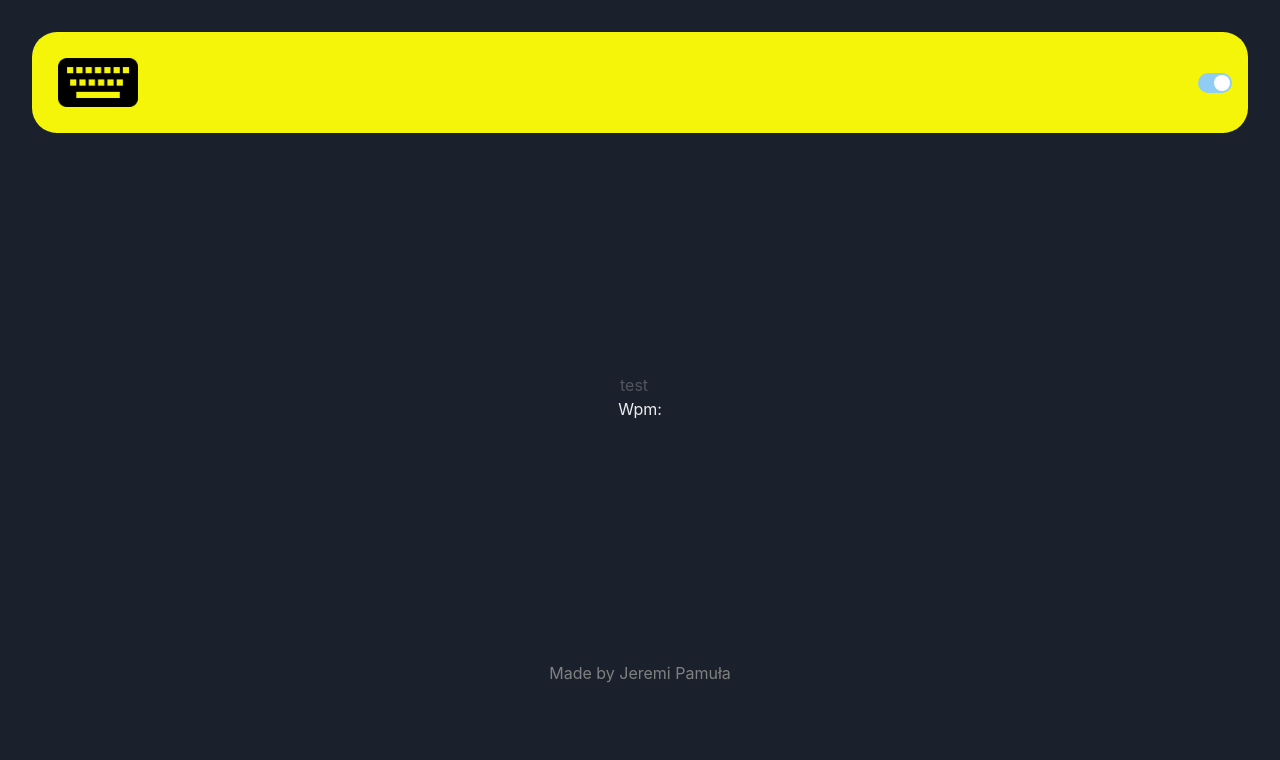
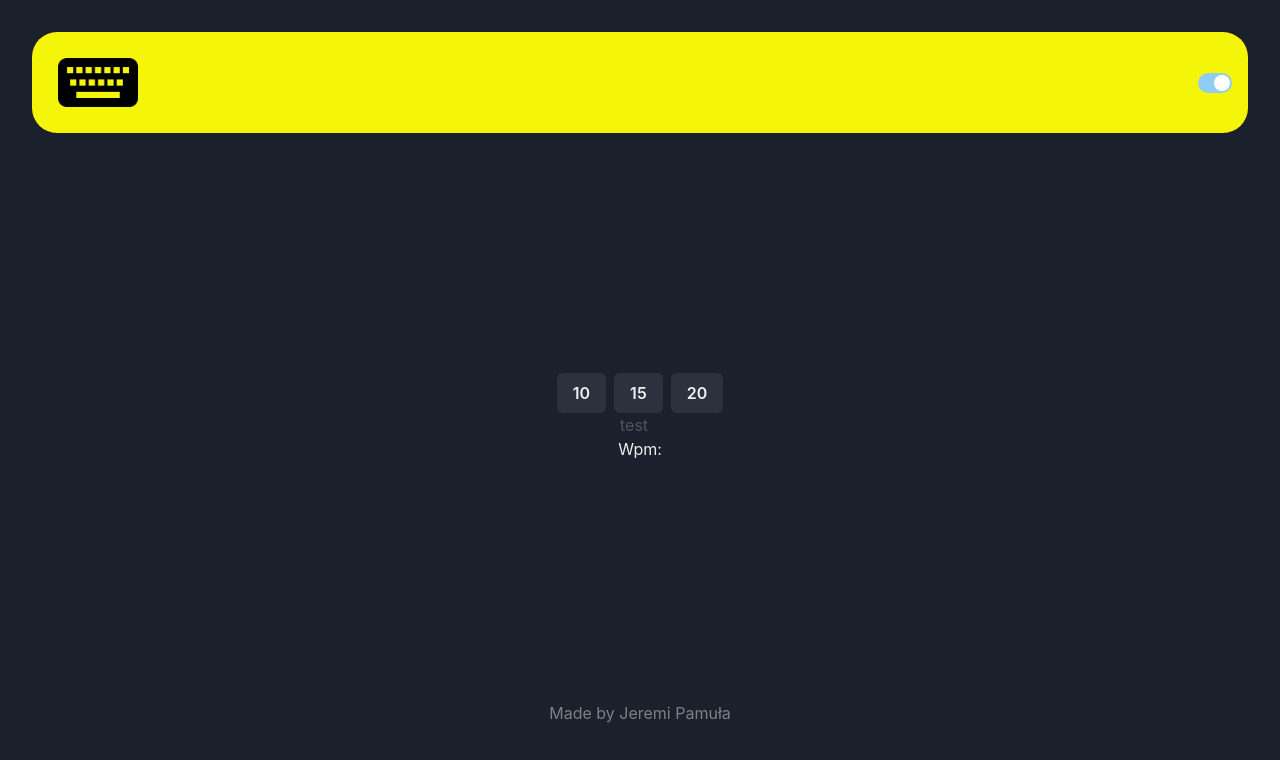
Before and after one commit to JeremiPam/JType, a React (Vite) app: page / in a window 1280 px wide. Shown: the top 760 px of the page. Built offline with nearby package versions, Linux system fonts and the light colour scheme.

Commit message:
added basic buttons to choose how many words do you want to type

```diff
--- a/src/App.tsx
+++ b/src/App.tsx
@@ -27,6 +27,7 @@ function App() {
           <NavBar />
         </GridItem>
         <GridItem area={"main"}>
+          <WordsCategory onClick={() => {}}></WordsCategory>
           <HStack justifyContent="center">
             <Text>{resultWords.join(" ")}</Text>
 
--- a/src/components/WordsCategory/WordsCategory.tsx
+++ b/src/components/WordsCategory/WordsCategory.tsx
@@ -1,11 +1,26 @@
-import { HStack } from "@chakra-ui/react";
-import apiClient from "./apiClient";
+import { Button, HStack } from "@chakra-ui/react";
 
-const wordsCategory = () => {
-  apiClient
-    .get<{ word: string }>("/words")
-    .then((res) => console.log(res.data.word));
-  return <HStack>asdasd</HStack>;
+const wordsCategory = ({ onClick: onClick }: { onClick: () => void }) => {
+  let count = 10;
+  // const [tempWord, setTempWord] = useState("");
+  // useEffect(() => {
+  //   for (let i = 0; i < count; i++) {
+  //     apiClient
+  //       .get<{ word: string }>("/words")
+  //       .then((res) => setTempWord(res.data.word));
+  //     onClick(tempWord);
+  //   }
+  // }, [count]);
+
+  return (
+    <>
+      <HStack justifyContent={"center"}>
+        <Button>10</Button>
+        <Button>15</Button>
+        <Button>20</Button>
+      </HStack>
+    </>
+  );
 };
 
 export default wordsCategory;
```
